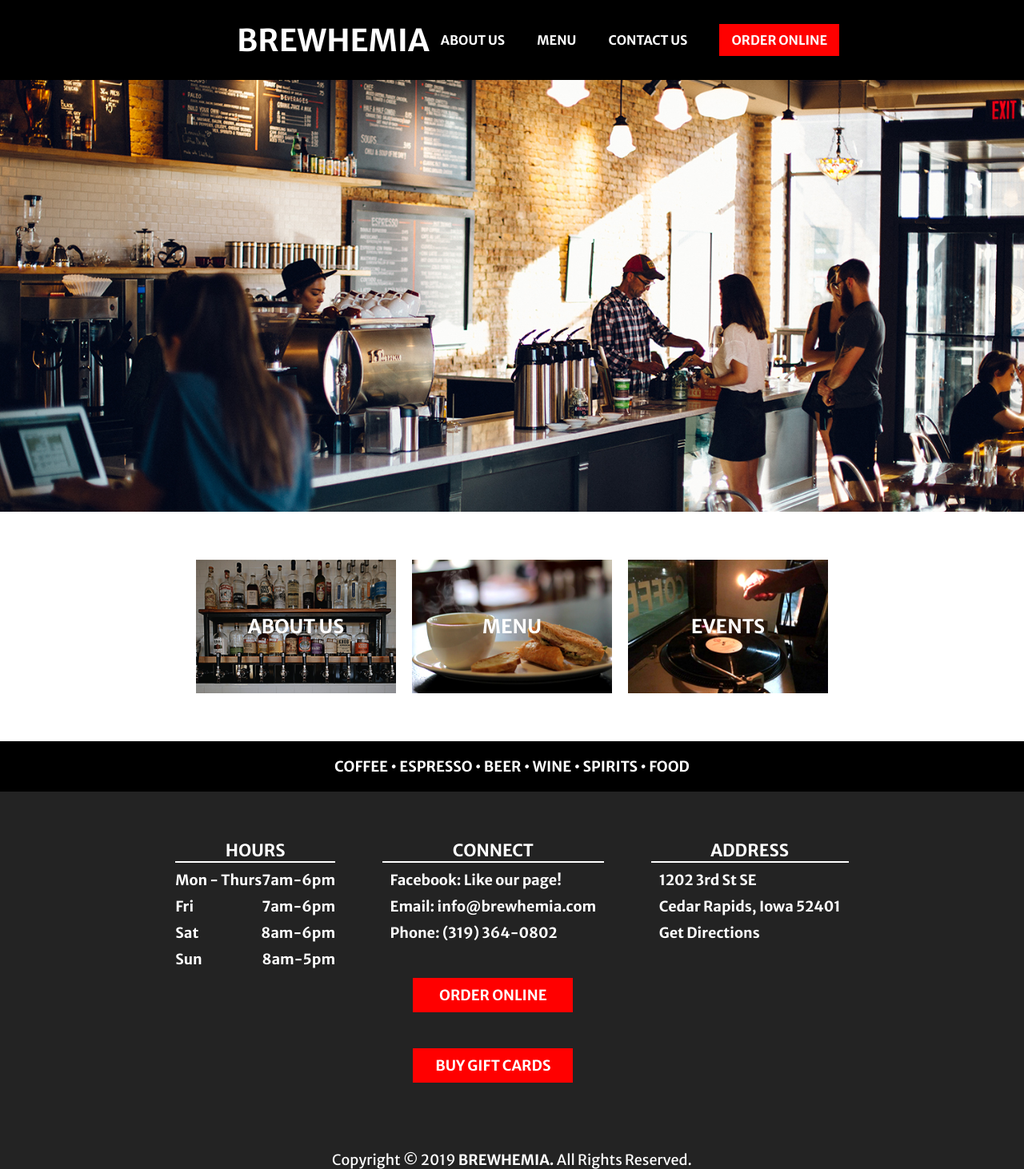
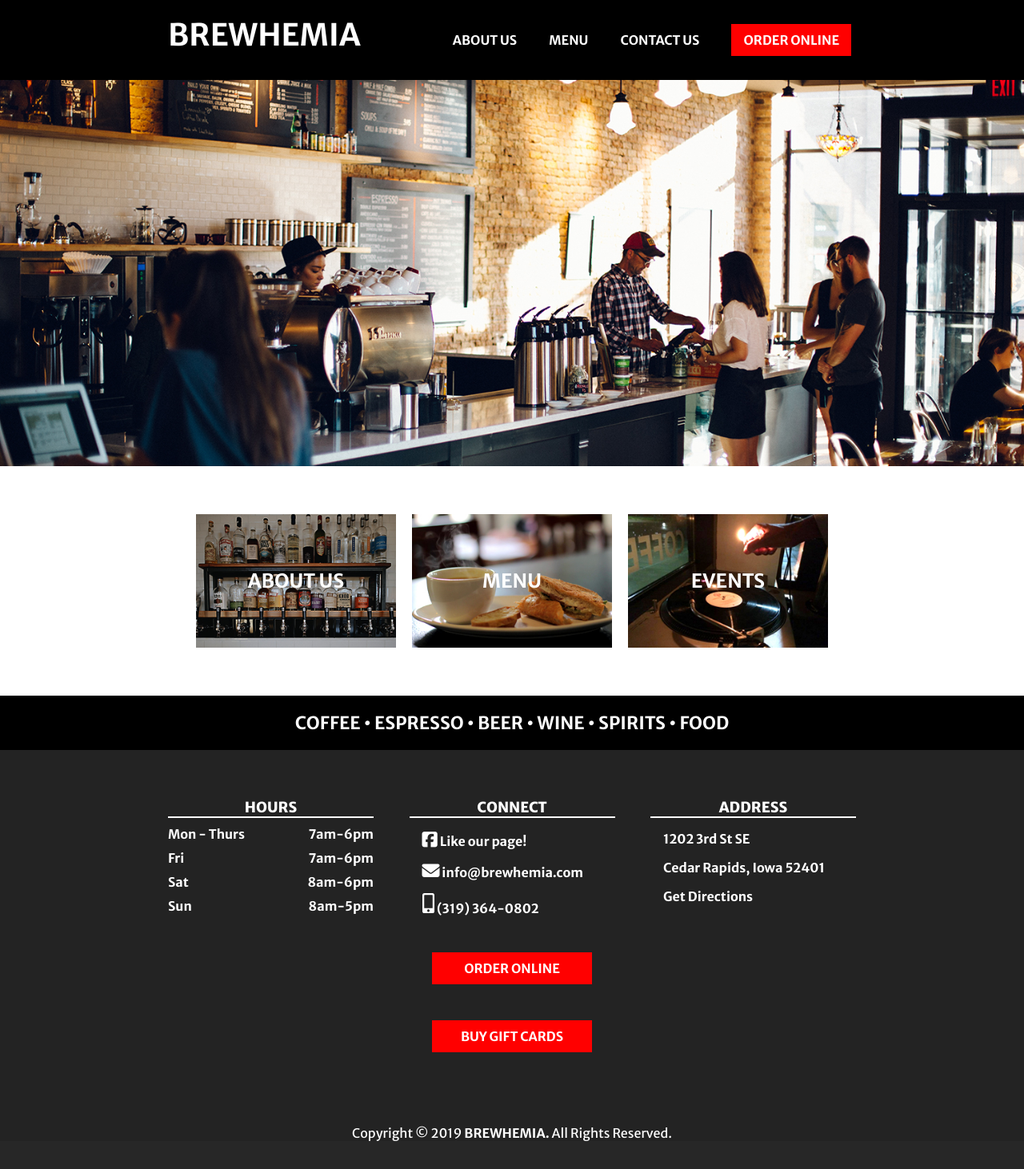
Before and after one commit to welbinator/brewhemia, a PHP site: page /index.php in a window 1280 px wide. Shown: the whole page at 80% size. After the commit the page ends 1427 px from the top, so only its background shows below. Run offline with PHP 8.4, Linux system fonts and the light colour scheme; some libraries are stand-ins or nearby versions.

Commit message:
htaccess

```diff
--- a/assets/css/styles.css
+++ b/assets/css/styles.css
@@ -1,5 +1,5 @@
 @import url('https://fonts.googleapis.com/css2?family=PT+Sans:wght@400;700&display=swap');
-@import url('https://fonts.googleapis.com/css2?family=Merriweather+Sans:wght@300;400;700&display=swap');
+@import url('https://fonts.googleapis.com/css2?family=Merriweather+Sans:wght@300;400;700;800&display=swap');
 @import url('../fonts/Myriad-Pro-Regular.otf')
 @font-face {
     font-family: Myriad Pro;
@@ -10,6 +10,9 @@
   margin: 0;
   padding: 0;
   box-sizing: border-box;
+}
+.fa {
+    font-size: 22px!important;
 }
 html {
     height: 100%;
@@ -101,6 +104,7 @@ section.hero {
 }
 section.hero img {
     width: 100%;
+    height: 483px;
     object-fit: cover;
     /* position:absolute; */
 }
@@ -176,7 +180,7 @@ section.tagline {
 }
 section.tagline p{
     text-align:center;
-    font-size:18px;
+    font-size:22px;
     font-weight: bold;
 }
 
@@ -186,16 +190,19 @@ section.about {
 
 footer {
     background: #232323;
-    font-size: 18px;
+
     font-weight: bold;
     width: 100vw;
 }
 footer h3 {
     text-align: center;
     border-bottom: 2px solid white;
+    font-size: 18px;
+    font-weight: 800;
 }
 footer p {
-    margin: 10px;
+    margin: 16px;
+    font-size: 16px;
 }
 footer a {
     color: white;
@@ -242,8 +249,9 @@ footer a {
     display: flex;
     justify-content: space-between;
     align-items: flex-start;
-    min-width: 728px;
-    max-width: 900px;
+    /* min-width: 728px;
+    max-width: 1200px; */
+    width: 900px;
     margin: auto;
 }
 .about-inner {
@@ -262,27 +270,29 @@ footer a {
  }
 
 .menu-icon {
-    /* display: none; */
+    display: none;
     z-index: 0;
 }
 header {
     display: flex;
-    justify-content: space-between;
+    justify-content: center;
     align-items: center;
 }
+
 .logo {
     z-index: 2;
 }
 nav {
     transform: translate(0);
-    width: 75%;
+    /* width: 75%; */
     height: 100px;
     background: transparent;
     display: flex;
     justify-content: center;
     background: black;
     z-index: 1;
-    top: 0px;
+    min-width: 550px;
+    position: static;
 }
 nav ul {
     display: flex;
@@ -290,10 +300,11 @@ nav ul {
     align-items: center;
 
 }
+.footer-section {
+    width: 33%;
+}
 
 }
 @media screen and (min-width: 1380px) {
-    .container {
-        width: 900px;
-    }
+
 }
--- a/includes/footer.php
+++ b/includes/footer.php
@@ -1,5 +1,7 @@
 <footer>
         <div class="container">
+
+        <div class="footer-section">
         <div class="hours">
             <h3>HOURS</h3>
             <div class="hour"><div class="day">Mon - Thurs</div><div class="time">7am-6pm</div></div>
@@ -7,26 +9,33 @@
             <div class="hour"><div class="day">Sat</div><div class="time">8am-6pm</div></div>
             <div class="hour"><div class="day">Sun</div><div class="time">8am-5pm</div></div>
         </div>
+        </div><!-- footer-section -->
+        <div class="footer-section">
         <div class="connect">
             <h3>CONNECT</h3>
             <div class="connect-inner">
-                <p>Facebook: <a target="_blank" href="https://web.archive.org/web/20191001193057/https://www.facebook.com/Brewhemia">Like our page!</a></p>
-                <p>Email: info@brewhemia.com </p>
-                <p>Phone: (319) 364-0802</p>
+                <p><i class="fa fa-facebook-square"></i> <a target="_blank" href="https://web.archive.org/web/20191001193057/https://www.facebook.com/Brewhemia">Like our page!</a></p>
+                <p><i class="fa fa-envelope"></i> info@brewhemia.com </p>
+                <p><img src="../assets/images/mobile.svg" style="color: white; height: 25px;"></i> (319) 364-0802</p>
             </div>
             <a class="online" href="https://www.toasttab.com/brewhemia-1202-3rd-st-se-ste-101">ORDER ONLINE</a>
             <a class="online" href="https://www.toasttab.com/brewhemia-1202-3rd-st-se-ste-101/giftcards">BUY GIFT CARDS</a>
         </div>
+        </div><!-- footer-section -->
+        <div class="footer-section">
         <div class="address">
             <h3>ADDRESS</h3>
             <p>1202 3rd St SE</p>
             <p>Cedar Rapids, Iowa 52401</p>
             <p><a href="https://www.google.com/maps/dir//1202+3rd+Street+Southeast,+Cedar+Rapids,+IA+52401/@41.9703114,-91.6927482,13z/data=!3m1!4b1!4m8!4m7!1m0!1m5!1m1!1s0x87e4f7408d72e2bd:0x235ce8871a6ba327!2m2!1d-91.6577287!2d41.9702529">Get Directions</a></p>
         </div>
+        </div><!-- footer-section -->
     </div><!-- container -->
     <div class="copyright"><p>Copyright © 2019 <strong>BREWHEMIA.</strong> All Rights Reserved.</p></div>
     </footer>
 
+    <script src="https://use.fontawesome.com/3a535ab4da.js"></script>
     <script src="assets/js/script.js"></script>
+
 </body>
 </html>
```
Also changed, not shown: .htaccess (added), assets/images/mobile-alt-solid.svg (added), assets/images/mobile.svg (added).
